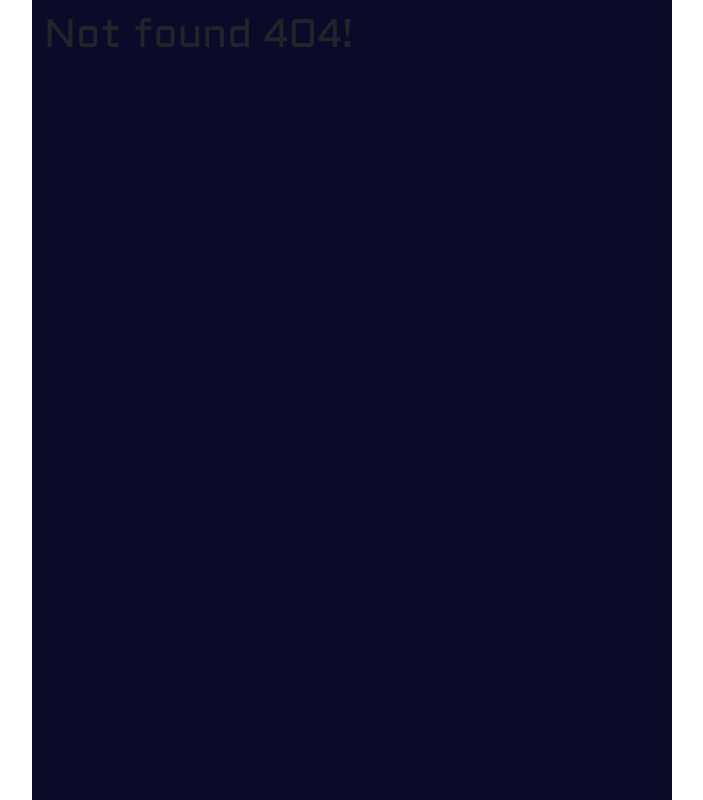
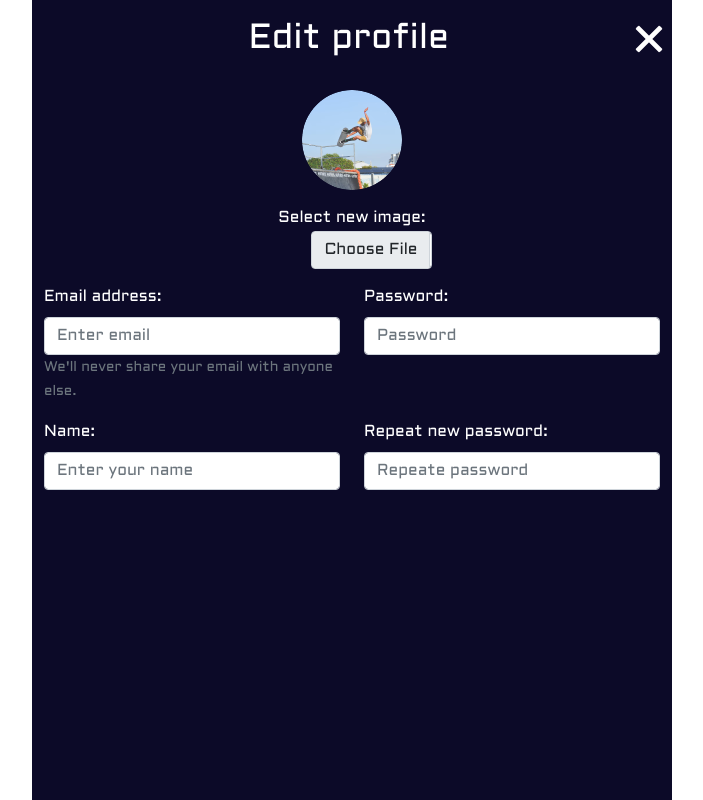
Before and after one commit to thecoldstone/skate_app, a React (Create React App) app in the folder client/: page /editProfile in a window 1280 px wide. Before the commit this address had no page. Shown: the top 800 px of the page, without its empty margins (288-991 px from the left). Built offline with nearby package versions, Linux system fonts and the light colour scheme.

Commit message:
added edit profile page

```diff
--- /dev/null
+++ b/client/src/pages/EditProfile.jsx
@@ -0,0 +1,82 @@
+import React, {useState} from 'react';
+import { Container, Row, Col, Form, FormGroup, FormControl, ControlLabel } from 'react-bootstrap';
+import Image from 'react-bootstrap/Image'
+import Button from 'react-bootstrap/Button';
+
+import close_icon_img from "../pictures/icons/close_button.png";
+
+import profile_image from '../pictures/profile/profile_main.png';
+
+import './Profile.css'
+
+function Edit_profile () {
+
+    return (
+        <Container fluid="md">
+            <Row className="title">
+                <Col md={11}>
+                    Edit profile
+                </Col>
+                <Col md={1}>
+                    <a href="/profile">
+                        <Image className="video_img" src={close_icon_img}/>
+                    </a>
+                </Col>
+            </Row>
+                <Col className="profile_image">
+                    <Image src={profile_image} roundedCircle />
+                </Col>
+            <Row>
+                <Col className="text text-center">
+                    Select new image:
+                </Col>
+            </Row>
+            <Row>
+                <Col className="col-lg-2 col-lg-offset-2 col-centered">
+                    <Form.Control type="file" className="select_new_image_button"/>
+                </Col>
+            </Row>
+
+            <Row className="text">
+                <Col>
+                    <Form.Group className="mb-3" controlId="formBasicEmail">
+                        <Form.Label>Email address:</Form.Label>
+                        <Form.Control type="email" placeholder="Enter email" />
+                        <Form.Text className="text-muted">
+                        We'll never share your email with anyone else.
+                        </Form.Text>
+                    </Form.Group>
+                </Col>
+
+                <Col>
+                    <Form.Group className="mb-3" controlId="formBasicPassword">
+                        <Form.Label>Password:</Form.Label>
+                        <Form.Control type="password" placeholder="Password" />
+                    </Form.Group>
+                </Col>
+            </Row>
+            <Row className="text">
+                <Col>
+                    <Form.Label>Name:</Form.Label>
+                    <Form.Control type="text" placeholder="Enter your name" />
+                </Col>
+
+                <Col>
+                    <Form.Group className="mb-3" controlId="formBasicPassword">
+                        <Form.Label>Repeat new password:</Form.Label>
+                        <Form.Control type="password" placeholder="Repeate password" />
+                    </Form.Group>
+                </Col>
+            </Row>
+            <Row className="save_button_cont">
+                {/* <Form.Group className="mb-3" controlId="formBasicCheckbox">
+                    <Form.Check type="checkbox" label="Check me out" />
+                </Form.Group> */}
+                <Button className="save_button" variant="light" type="button">
+                    Save changes
+                </Button>
+            </Row>
+        </Container>
+    )
+}
+export default Edit_profile;
--- a/client/src/pages/Edit_profile.jsx
+++ /dev/null
@@ -1,13 +0,0 @@
-import { Container, Row, Col } from 'react-bootstrap';
-import Image from 'react-bootstrap/Image'
-import Button from 'react-bootstrap/Button';
-
-import './Profile.css'
-
-function Edit_profile () {
-    return (
-        <Container fluid="md">
-
-         </Container>
-     )
-} export default Edit_profile;
--- a/client/src/pages/profile.css
+++ b/client/src/pages/profile.css
@@ -18,11 +18,67 @@ body {
     margin-bottom: 1px;
 }
 
-.button, .place_button {
+.title, .save_button {
+    color: rgb(255, 255, 255);
+    margin-top: 1px;
+    margin-bottom: 1px;
+    font-size: 35px;
+    text-align: center;
+}
+
+.title {
+    padding-left: 7%;
+    margin-bottom: 25px;
+}
+
+.profile_image, .select_new_image_button {
+    text-align: center;
+    margin-bottom: 15px;
+}
+
+.select_new_image_button {
+    width: 121px;
+    /* margin-left: 43%; */
+    /* text-align: center; */
+    /* align-content: center; */
+}
+
+.col-centered {
+    padding-left: 2%;
+    margin: 0 auto;
+    float: none;
+}
+
+.save_button_cont {
+    height: 445px;
+    align-content: flex-end;
+}
+
+.save_button {
+    color: rgb(12, 10, 40);
+    margin-left: 1%;
+    width: 98%;
+    border-radius: 30px;
+}
+
+.save_button:hover {
+    background-color: rgb(12, 10, 40);
+    color: rgb(255, 255, 255);
+}
+
+.links {
+    margin-top: 5px;
+}
+
+.button, .place_button, .change_image_button {
     overflow-wrap: break-word;
     border-radius: 15px;
     color: rgb(12, 10, 40);
     text-align: center;
+}
+
+.change_image_button {
+    margin-bottom: 75px;
 }
 
 .place_button {
--- a/client/src/pages/profile.jsx
+++ b/client/src/pages/profile.jsx
@@ -3,7 +3,8 @@ import { Container, Row, Col } from 'react-bootstrap';
 import Image from 'react-bootstrap/Image'
 import Button from 'react-bootstrap/Button';
 
-// import { useNavigate } from 'react-router-dom';
+import { useNavigate, Link } from 'react-router-dom';
+// import { Link } from 'react-router-dom';
 
 
 import profile_image from '../pictures/profile/profile_main.png';
@@ -25,7 +26,7 @@ function Profile () {
 
     // const [user, setUser] = useState({});
 
-    // let navigate = useNavigate();
+    const navigate = useNavigate();
 
     // const userAuth = useAuthState();
 
@@ -39,6 +40,10 @@ function Profile () {
     // }, []);
     const [userName, setUserName] = useState("James Bond");
 
+    function edit_prof_button_click() {
+        navigate("/editProfile");
+    }
+
     return (
        <Container fluid="md">
             <Row>
@@ -50,11 +55,12 @@ function Profile () {
                         <h1>{userName}</h1>
                     </Row>
                     <Row md={2}>
-                        <Button href="/edit_profile" variant="light" className="button" as="input" type="button" value="Change profile data" />{' '}
+                        {/* <Link to="/Edit_profile"> SOME TEXt </Link> */}
+                        <Button variant="light" className="button" as="input" type="button" value="Change profile data" onClick={edit_prof_button_click}/>
                     </Row>
                 </Col>
                 <Col md={3} className="text">
-                    <Row>
+                    <Row className="links">
                         <Col md={8}>
                             #someinstagram
                         </Col>
@@ -64,7 +70,7 @@ function Profile () {
                             </a>
                         </Col>
                     </Row>
-                    <Row>
+                    <Row className="links">
                         <Col md={8}>
                             #somefacebook
                         </Col>
@@ -74,7 +80,7 @@ function Profile () {
                             </a>
                         </Col>
                     </Row>
-                    <Row>
+                    <Row className="links">
                         <Col md={8}>
                             #sometiktok
                         </Col>
```
Also changed, not shown: client/src/components/routes.js (+3 -4 lines), client/src/pictures/icons/close_button.png (added).
